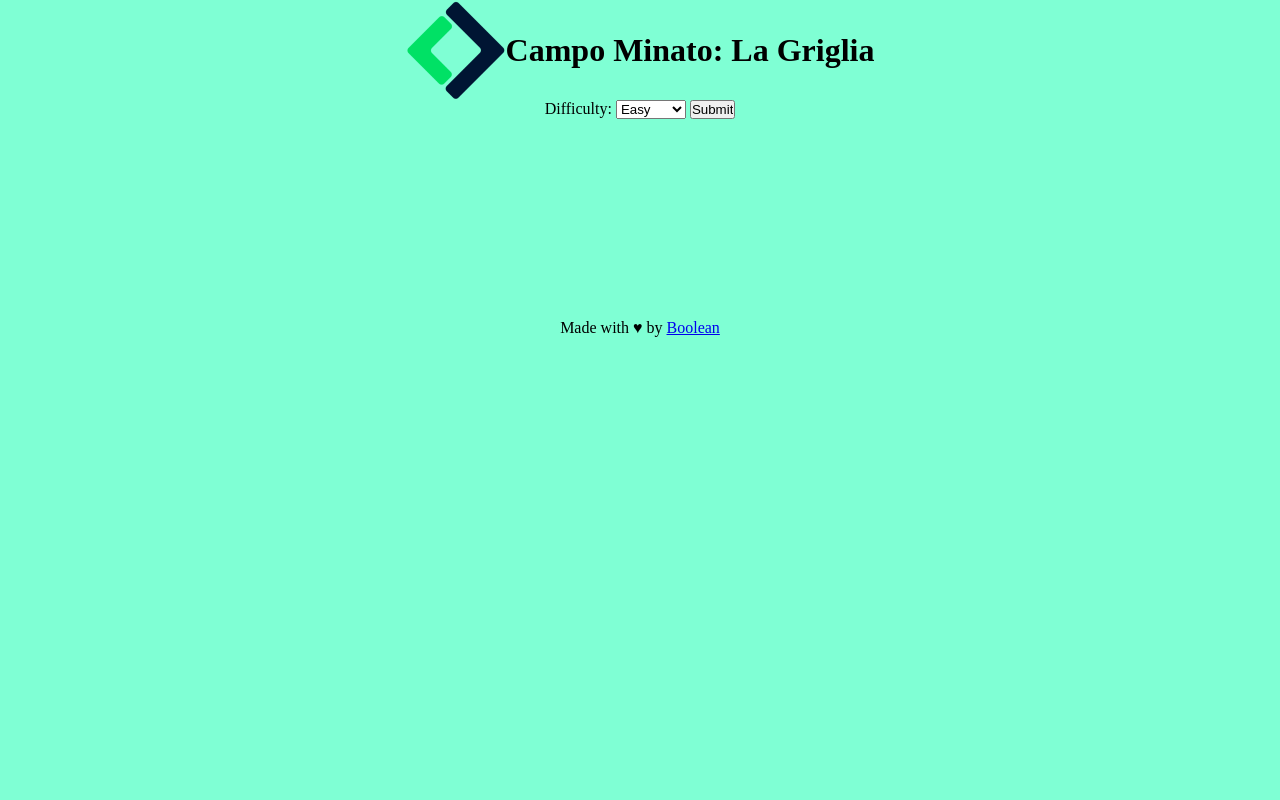
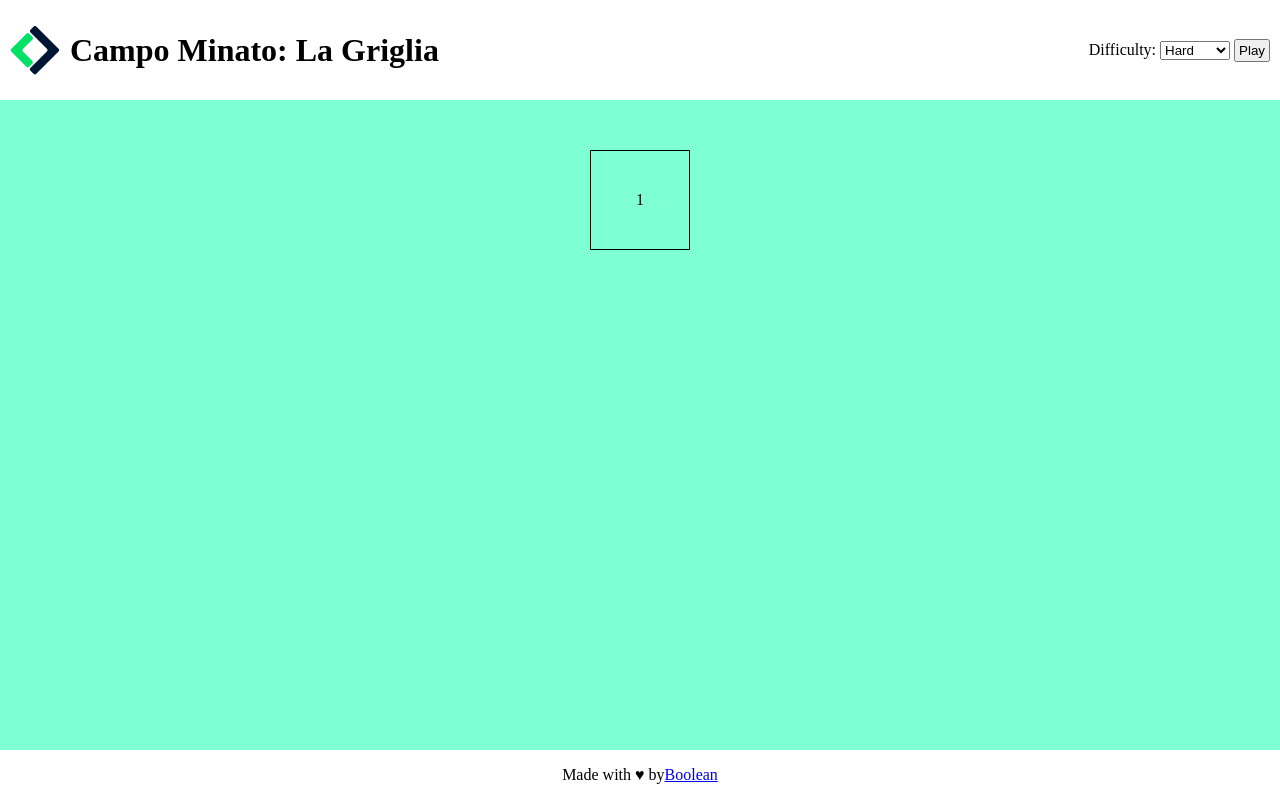
Before and after one commit to francescopalmisanodev/js-campominato-grid, a plain HTML site: page index.html in a window 1280 px wide. Drawn offline with Linux system fonts and the light colour scheme.

Commit message:
beta 06/11/21

```diff
--- a/index.html
+++ b/index.html
@@ -9,24 +9,23 @@
 </head>
 <body>
     <header>
-        <div class="row">
+        <div class="flex">
             <img src="logo (1).png" alt="logo">
             <h1>Campo Minato: La Griglia</h1>
         </div>
-        <div class="row">
-            <form action="lvl">
-                <label for="difficulty">Difficulty:</label>
-                <select id="cars" name="cars">
-                      <option value="Easy">Easy</option>
-                      <option value="Medium">Medium</option>
-                      <option value="Hard">Hard</option>
-                </select>
-                <input id="lvlBtn" type="submit">
-            </form>
+        <div>
+            <label for="difficulty">Difficulty:</label>
+            <select id="lvl" name="lvl">
+                <option value="Hard">Hard</option>
+                <option value="Medium">Medium</option>
+                <option value="Easy">Easy</option>
+            </select>
+            <button class="btnLvl">Play</button>
         </div>
     </header>
     <main>
         <div class="container">
+            <div class="box">1</div>
 
 
         </div>
--- a/main.js
+++ b/main.js
@@ -0,0 +1,22 @@
+const gridContainer=document.querySelector(".container");
+const btnlvl=document.querySelector(".btnLvl");
+const lvl=document.getElementById("lvl");
+let size=0;
+btnlvl.addEventListener("click", function() {
+    switch (lvl) {
+        case "Hard":
+            size=49;
+            console.log(size);
+            break;
+        case "Medium":
+            size=81;
+            break;
+        case "Easy":
+            size=100;
+            break;
+    }
+});
+
+for (let i = 0; i < lvl; i++) {
+
+}
--- a/style.css
+++ b/style.css
@@ -4,23 +4,35 @@
   box-sizing: border-box;
 }
 body {
+  display: flex;
+  flex-direction: column;
+  height: 100vh;
+}
+main {
   background-color: aquamarine;
+  flex-grow: 1;
 }
-header .row {
+header {
   display: flex;
-  justify-content: center;
+  justify-content: space-between;
   align-items: center;
+  height: 100px;
+  margin: 0 10px;
 }
 header img {
-  width: 100px;
+  width: 50px;
   height: auto;
+  margin-right: 10px;
+}
+.btnLvl {
+  padding: 2px 3px;
 }
 .container {
   display: flex;
   flex-wrap: wrap;
   justify-content: center;
-  width: 1180px;
-  margin: 100px auto;
+  width: 800px;
+  margin: 50px auto;
 }
 .box {
   border: 1px solid black;
@@ -30,6 +42,16 @@ header img {
   justify-content: center;
   align-items: center;
 }
+.box-blue {
+  background-color: #6495ed;
+}
 footer {
-  text-align: center;
+  display: flex;
+  justify-content: center;
+  align-items: center;
+  height: 50px;
 }
+.flex {
+  display: flex;
+  align-items: center;
+}
```
